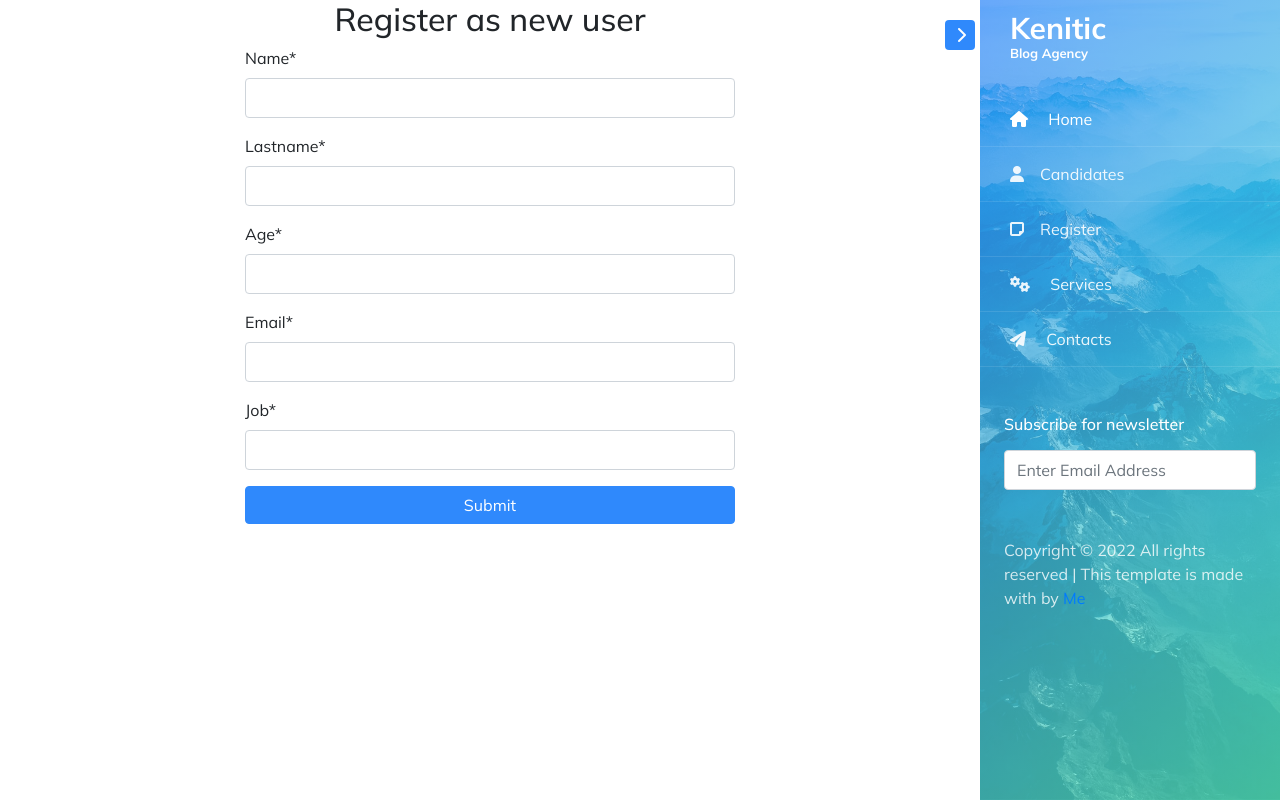
After one commit to hwandev12/magestic_center, a Django app: page /signup/ in a window 1280 px wide. The commit adds this page. Run offline with Django 4.2, Linux system fonts and the light colour scheme; some libraries are stand-ins or nearby versions.

Commit message:
adding form and crispy forms

```diff
--- /dev/null
+++ b/base_app/form.py
@@ -0,0 +1,23 @@
+from dataclasses import fields
+from email.policy import default
+from django import forms
+from .models import Candidate
+
+# class MainRegister(forms.ModelForm):
+#     class Meta:
+#         model = Candidate
+#         fields = (
+#             "name",
+#             "lastName",
+#             "email",
+#             "age",
+#             "job",
+#             "agent"
+#         )
+
+class RegisterForm(forms.Form):
+    name = forms.CharField(max_length=30)
+    lastName = forms.CharField(max_length=30)
+    age = forms.IntegerField()
+    email = forms.EmailField()
+    job = forms.CharField(max_length=30)
--- a/base_app/urls.py
+++ b/base_app/urls.py
@@ -1,9 +1,11 @@
 from unicodedata import name
 from django.urls import path
-from .views import candidate_details, candidate, home
+from .views import *
 
 urlpatterns = [
     path('', home, name='home'),
     path('<int:pk>/', candidate_details),
-    path('candidate/', candidate)
+    path('<int:pk>/update/', update_candidate),
+    path('candidate/', candidate, name='candidate'),
+    path('signup/', register, name='register')
 ]
--- a/base_app/views.py
+++ b/base_app/views.py
@@ -1,8 +1,9 @@
 from multiprocessing import context
-from django.shortcuts import render
+from django.shortcuts import redirect, render
 from . import models
 from .models import Candidate
 from django.shortcuts import get_object_or_404
+from .form import RegisterForm
 
 
 def home(request):
@@ -19,3 +20,33 @@ def candidate_details(request, pk):
     candid = get_object_or_404(models.Candidate, id=pk)
     context = {"candid": candid}
     return render(request, 'details/candidate_details.html', context)
+
+
+def register(request):
+    form = RegisterForm()
+    if request.method == 'POST':
+        form = RegisterForm(request.POST)
+        if form.is_valid():
+            form.save()
+            name = form.cleaned_data['name']
+            lastName = form.cleaned_data['lastName']
+            age = form.cleaned_data['age']
+            email = form.cleaned_data['email']
+            job = form.cleaned_data['job']
+            agent = models.Agent.objects.first()
+            models.Candidate.objects.create(name=name,
+                                            lastName=lastName,
+                                            age=age,
+                                            email=email,
+                                            job=job,
+                                            agent=agent)
+            return redirect('/')
+    context = {"form": form}
+    return render(request, 'pages/register.html', context)
+
+def update_candidate(request, pk):
+    candidate = Candidate.objects.get(id=pk)
+    context = {
+        "candidate": candidate
+    }
+    return render(request, 'pages/update.html', context)
--- a/core/settings.py
+++ b/core/settings.py
@@ -26,6 +26,8 @@ INSTALLED_APPS = [
     'django.contrib.messages',
     'django.contrib.staticfiles',
     'base_app',
+    "crispy_forms",
+    "crispy_bootstrap5",
 ]
 
 MIDDLEWARE = [
@@ -117,3 +119,7 @@ STATICFILES_DIRS = [
 
 DEFAULT_AUTO_FIELD = 'django.db.models.BigAutoField'
 AUTH_USER_MODEL = 'base_app.User'
+
+CRISPY_ALLOWED_TEMPLATE_PACKS = "bootstrap5"
+
+CRISPY_TEMPLATE_PACK = "bootstrap5"
--- a/templates/layouts/base.html
+++ b/templates/layouts/base.html
@@ -25,11 +25,11 @@
     <link rel="stylesheet" href="{% static 'css/base.css' %}" />
   </head>
   <body style="font-family: 'Mulish', sans-serif;">
-    <div class="wrapper d-flex align-items-stretch" style="position: relative;z-index: 8; overflow: hidden;">
+    <div class="wrapper d-flex align-items-stretch" style="position: absolute; z-index: 8; overflow: hidden;">
       <nav
         id="sidebar"
         class="order-last img"
-        style="background-image: url({% static 'img/bg_1.jpg'%})"
+        style="background-image: url({% static 'img/bg_1.jpg'%});"
       >
         <div class="custom-menu">
           <button
@@ -52,7 +52,7 @@
               <a href="/candidate/"><span class="fa fa-user mr-3"></span>Candidates</a>
             </li>
             <li>
-              <a href="#"><span class="fa fa-sticky-note mr-3"></span> Blog</a>
+              <a href="/signup/"><span class="fa fa-sticky-note mr-3"></span>Register</a>
             </li>
             <li>
               <a href="#"><span class="fa fa-cogs mr-3"></span> Services</a>
@@ -93,7 +93,7 @@
       </nav>
 
       <!-- Page Content  -->
-      <div id="content" class="p-4 p-md-5 pt-5">
+      <div id="content">
         {% block content %}
         {% endblock content %}
       </div>
--- a/templates/layouts/footer.html
+++ b/templates/layouts/footer.html
@@ -2,11 +2,12 @@
 <link rel="stylesheet" href="{% static 'css/footer.css' %}">
 <link rel="stylesheet" href="https://cdnjs.cloudflare.com/ajax/libs/twitter-bootstrap/4.1.3/css/bootstrap.min.css">
 <link rel="stylesheet" href="https://cdnjs.cloudflare.com/ajax/libs/ionicons/2.0.1/css/ionicons.min.css">
-<style>
+<!-- <style>
     .footer-basic {
-        position: absolute;
+        position: relative;
         left: 0;
         right: 0;
+        bottom: 0;
         background-color: #ddd;
         z-index: -1;
     }
@@ -30,4 +31,4 @@
   </footer>
 </div>
 <script src="https://cdnjs.cloudflare.com/ajax/libs/jquery/3.2.1/jquery.min.js"></script>
-<script src="https://cdnjs.cloudflare.com/ajax/libs/twitter-bootstrap/4.1.3/js/bootstrap.bundle.min.js"></script>
+<script src="https://cdnjs.cloudflare.com/ajax/libs/twitter-bootstrap/4.1.3/js/bootstrap.bundle.min.js"></script> -->
--- /dev/null
+++ b/templates/pages/register.html
@@ -0,0 +1,10 @@
+{% extends 'layouts/base.html' %}
+{% load crispy_forms_tags %}
+{% block content %}
+<h2 class="text-center">Register as new user</h2>
+<form method="post" class="w-50 mx-auto">
+    {% csrf_token %}
+    {{ form|crispy }}
+    <button type="submit" class="btn btn-primary w-100">Submit</button>
+</form>
+{% endblock content %}
```
Also changed, not shown: templates/pages/update.html (added, +10 -0 lines), db.sqlite3.
